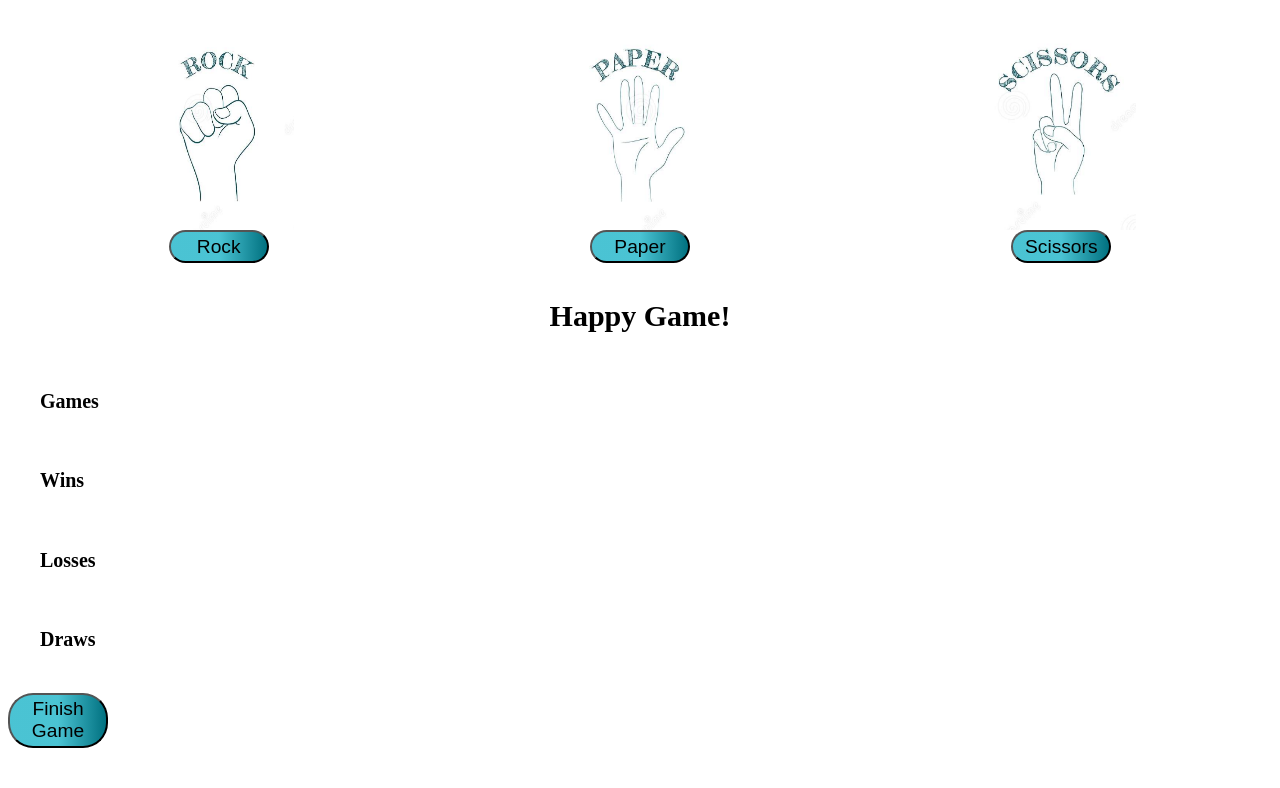
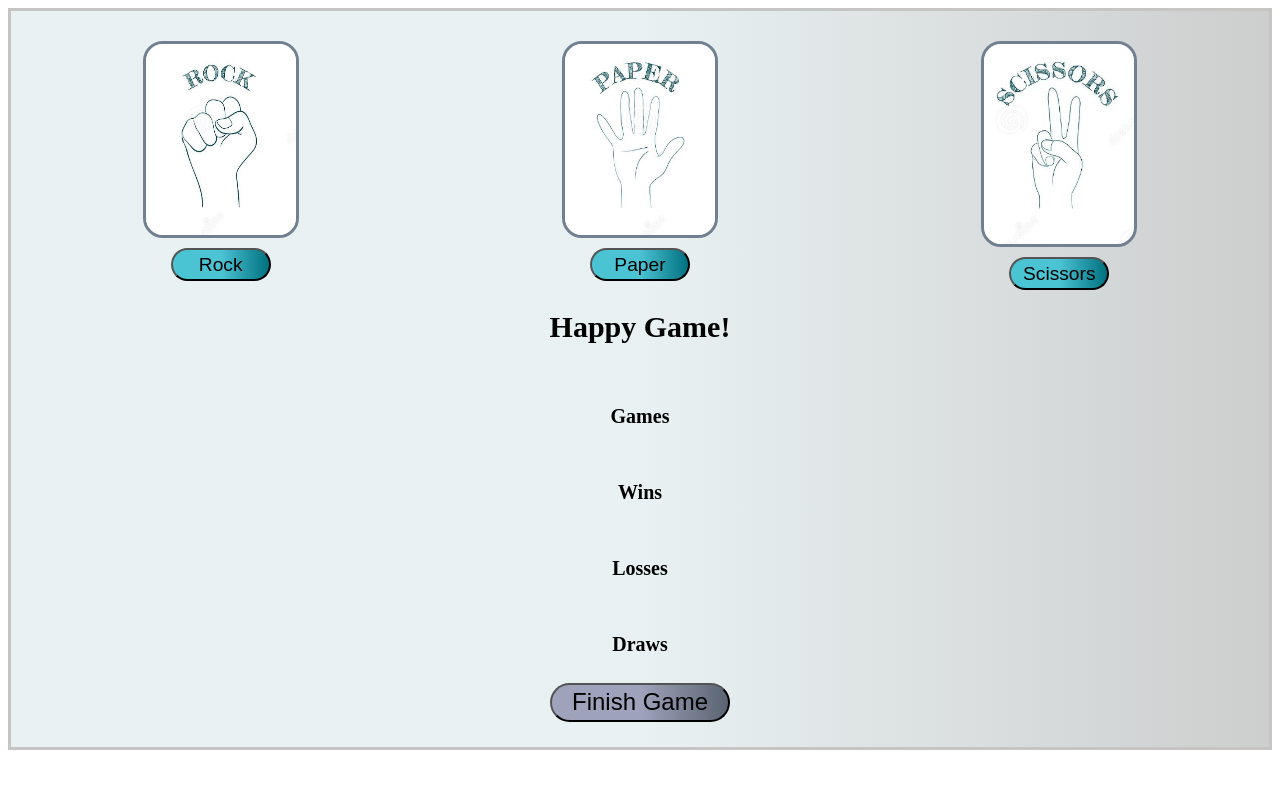
Before and after one commit to SilviaEPopescu/Hackathon_Rock-Paper-Scissors, a plain HTML site: page index.html in a window 1280 px wide. Drawn offline with Linux system fonts and the light colour scheme.

Commit message:
css for the page

```diff
--- a/index.html
+++ b/index.html
@@ -5,6 +5,7 @@
         <title>Rock, Paper, Scissors</title>
     </head>
     <body>
+    <div class="main">
     <div class="container">
         <div class="containerOne">
             <img src="./images/rock.PNG" alt="Rock" style="width:100%"/>
@@ -22,18 +23,14 @@
     <div>
         <h2 id="output">Happy Game!</h2>
     </div>
-    <div id="scores">
+    <div class="scoresBoard">
        <h4 class="scores" id="games" >Games</h4>
        <h4 class="scores" id="wins" >Wins</h4>
        <h4 class="scores" id="losses" >Losses</h4>
        <h4 class="scores" id="draws" >Draws</h4>
-
-
+       <button class="buttonStop" id="stopButton">Finish Game</button>
     </div>
-        <div>
-            <button class="button" id="stopButton">Finish Game</button>
-        </div>
-
+    </div>
         <script src="main.js">
 
         </script>
--- a/main.js
+++ b/main.js
@@ -114,17 +114,17 @@ function getResult(result) {
     } else if (result === 0) {
         draws++;
 
-        return "Draw!"
+        return "It`s a Draw!"
     } else {
         return "Please enter a valid choice:(rock, paper, scissors)!"
     }
 }
 
 function outputResults(){
-    games1.innerHTML = `Games ${games}`;
-    wins1.innerHTML = `Wins ${wins}`;
-    losses1.innerHTML = `Losses ${losses}`;
-    draws1.innerHTML = `Draws ${draws}`;
+    games1.innerHTML = `Games: ${games}`;
+    wins1.innerHTML = `Wins: ${wins}`;
+    losses1.innerHTML = `Losses: ${losses}`;
+    draws1.innerHTML = `Draws: ${draws}`;
 }
 
 //Task5
--- a/styles.css
+++ b/styles.css
@@ -1,6 +1,14 @@
 @import url("https://fonts.googleapis.com/css?family=Josefin+Sans");
 
+.main{
+ border: solid rgb(199, 196, 196);
+ background: linear-gradient(
+    to right,
+    hsl(186, 26%, 93%) 50%,
+    rgb(205, 206, 206) 100%
 
+  );
+}
 .container {
     display: flex;
     flex-direction: row;
@@ -21,6 +29,9 @@
   width: 80%;
   height: 80%;
   align-self: center;
+  border: solid slategrey;
+  border-radius: 20px;
+  margin-bottom: 10px;
 }
 .containerOne #rock {
   align-self: center;
@@ -56,7 +67,6 @@
   margin-bottom: 10px;
   align-self: center;
 
-
 }
 
   #output {
@@ -66,11 +76,36 @@
     margin: 4px 2px;
 
   }
-  .scores {
+
+  .scoresBoard {
       display: flex;
-      flex-direction: row;
+      flex-direction: column;
       flex-grow: auto;
       text-align: center;
       padding: 15px 32px;
       font-size: 20px;
   }
+  .scores{
+    justify-self: center;
+  }
+
+  .buttonStop {
+
+    background: linear-gradient(
+      to right,
+      hsl(234, 17%, 68%) 50%,
+      rgb(90, 100, 114) 100%
+
+    );
+    border-radius: 25px;
+    padding-left: 7px;
+    padding-right: 7px;
+    padding-top: 3.5px;
+    padding-bottom: 3.5px;
+    font-family: "Nunito", sans-serif;
+    font-size: larger;
+    width: 180px;
+    margin-bottom: 10px;
+    align-self: center;
+
+  }
```
